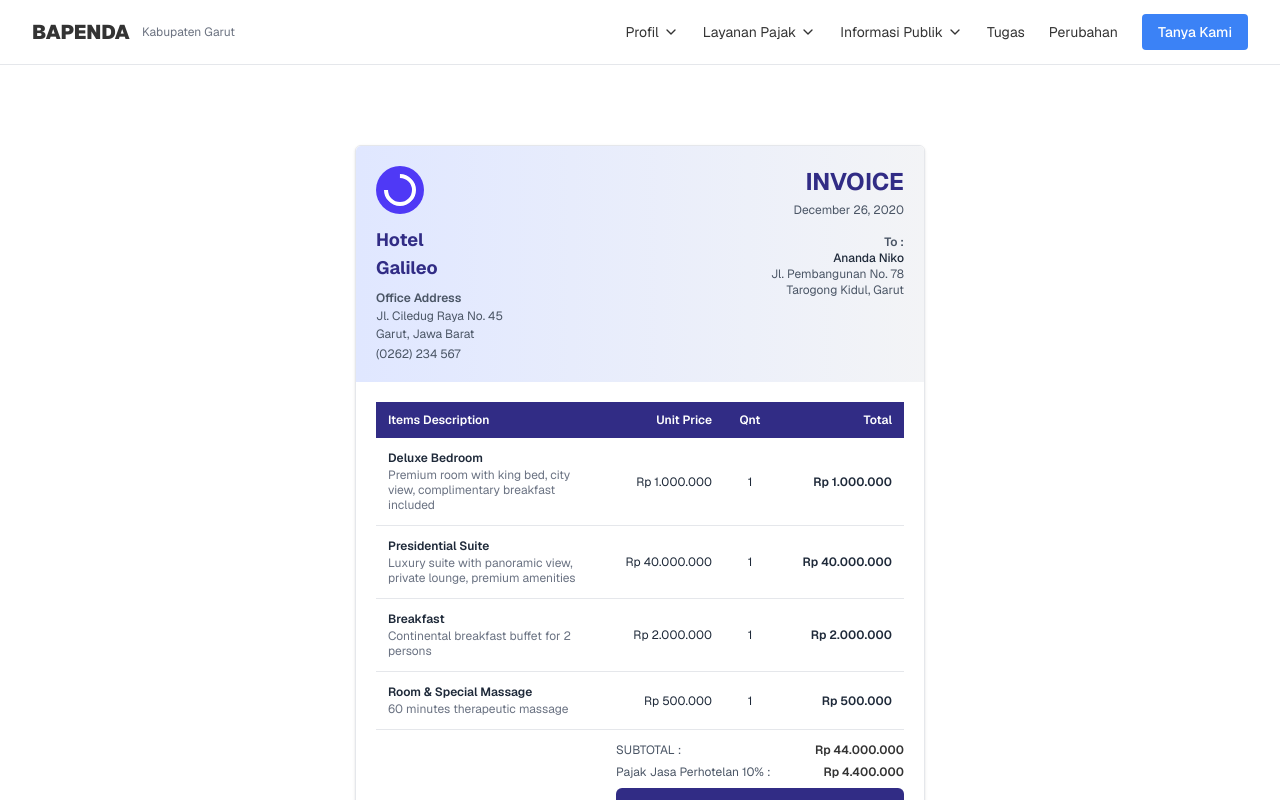
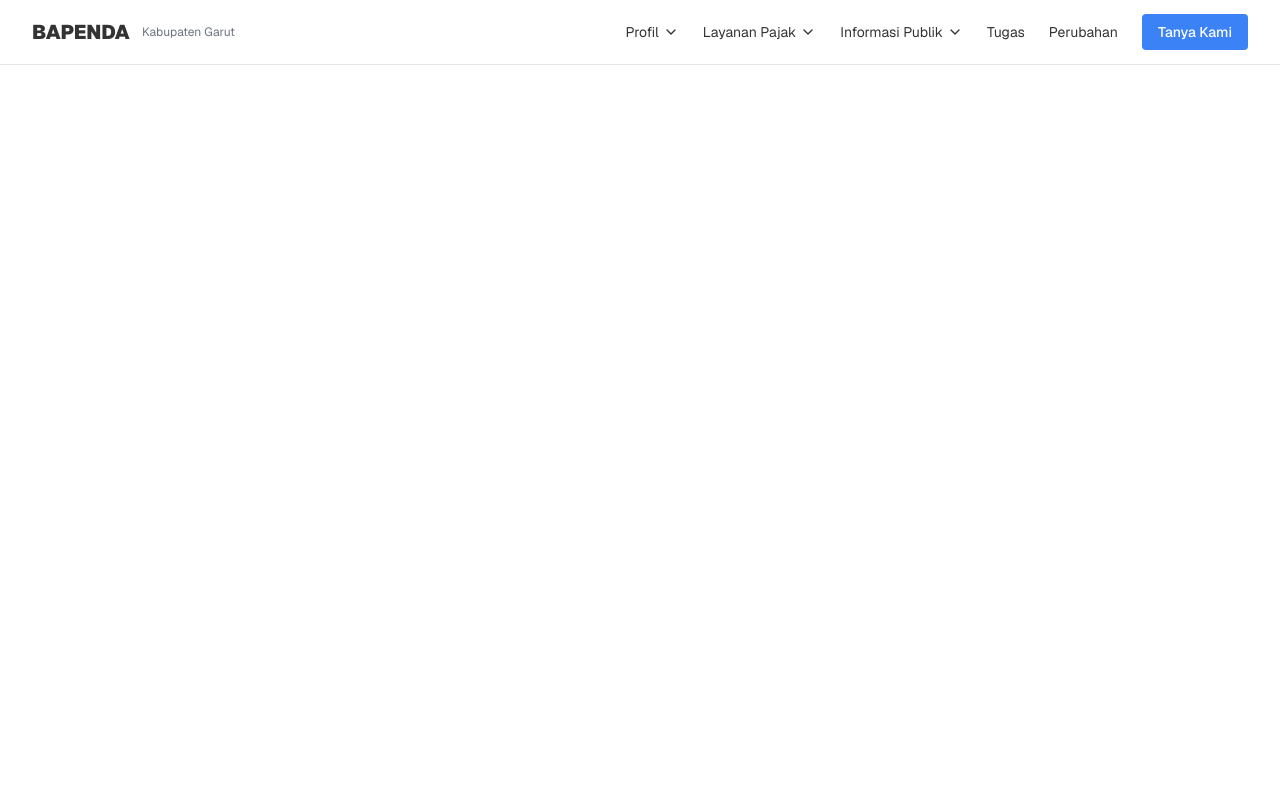
Before and after one commit to rafadlis/bapenda.garutkab.go.id, a Next.js app: page /informasi-publik/pengumuman-berita in a window 1280 px wide. Shown: the top 800 px of the page. Built offline with nearby package versions, Linux system fonts and the light colour scheme.

Commit message:
informasi publik

```diff
--- a/app/informasi-publik/pengumuman-berita/page.tsx
+++ b/app/informasi-publik/pengumuman-berita/page.tsx
@@ -4,7 +4,7 @@
     return(
         <>
         <main className="min-h-screen flex flex-col max-w-7xl mx-auto mt-20 px-6 space-y-10">
-            <HotelInvoice/>
+
 
         </main>
         </>
```
